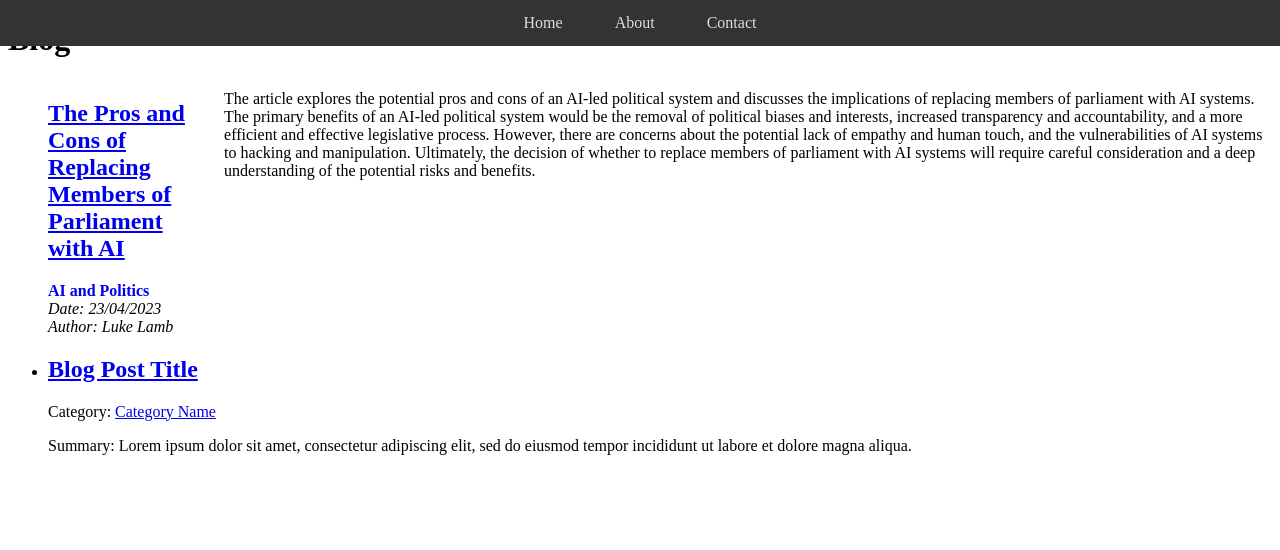
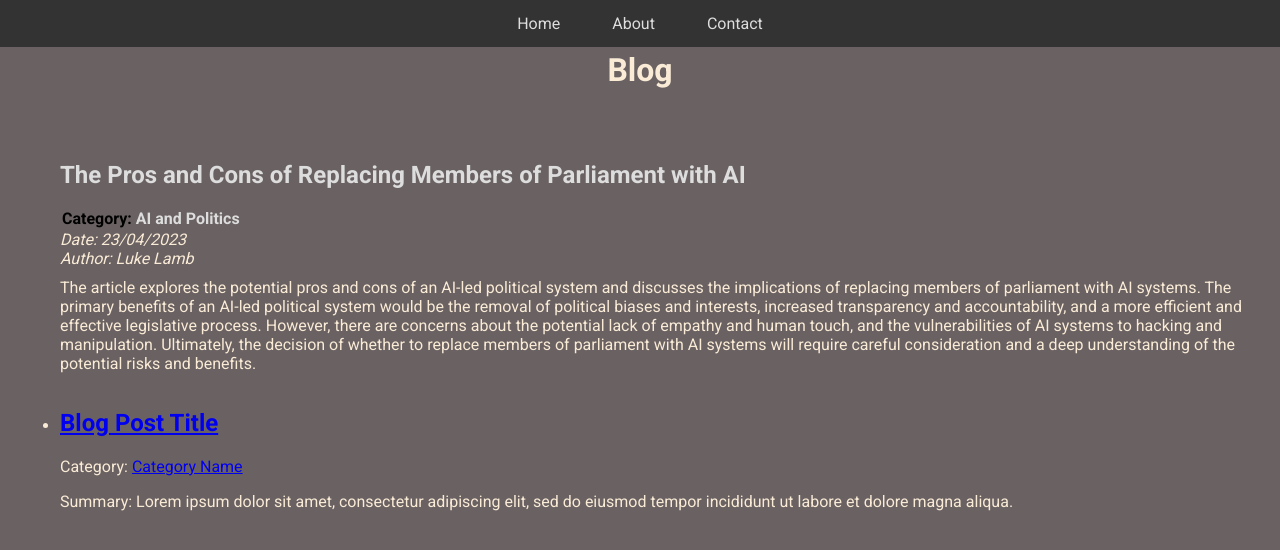
Before and after one commit to LukeLamb/mywebsite, a plain HTML site: page public/blog/main.html in a window 1280 px wide. Drawn offline with Linux system fonts and the light colour scheme.

Commit message:
moved all the css files to a new folder called styles and updated the links in the html files

```diff
--- a/public/blog/main.html
+++ b/public/blog/main.html
@@ -6,7 +6,7 @@
     <meta http-equiv="X-UA-Compatible" content="IE=edge">
     <meta name="viewport" content="width=device-width, initial-scale=1.0">
     <title>Blog Page</title>
-    <link rel="stylesheet" href="blog.css">
+    <link rel="stylesheet" href="/styles/blog.css">
     <link rel="icon" type="image/x-icon" href="/images/rd_logo.png">
 
 </head>
@@ -25,9 +25,9 @@
     <ul>
         <li class="blog-post">
             <div class="post-info">
-                <h2><a href="/blog/blog1/blog1.html">The Pros and Cons of Replacing Members of Parliament with AI</a>
+                <h2><a class="heading" href="/blog/blog1/blog1.html">The Pros and Cons of Replacing Members of Parliament with AI</a>
                 </h2>
-                <p class="category"><a href="#">AI and Politics</a></p>
+                <p class="category">Category: <a class="category-ref"href="#">AI and Politics</a></p>
                 <p class="date">Date: 23/04/2023</p>
                 <p class="author">Author: Luke Lamb</p>
             </div>
@@ -52,7 +52,6 @@
         </li>
         <!-- Add more blog posts here -->
     </ul>
-    <script src="blog.js"></script>
 </body>
 
 </html>
--- a/public/blog/blog.css
+++ b/public/styles/blog.css
@@ -1,5 +1,6 @@
 @import url('https://fonts.googleapis.com/css2?family=Roboto:wght@400;700&display=swap');
 
+/*Navigation*/
 nav {
   background-color: #333;
   position: fixed;
@@ -24,6 +25,7 @@ nav li {
 
 nav a {
   display: block;
+  font-family: 'Roboto', sans-serif;
   color: #ddd;
   text-align: center;
   padding: 14px 16px;
@@ -35,9 +37,34 @@ nav a:hover {
   color: #333;
 }
 
+/* Body */
+body {
+  font-family: 'Roboto', sans-serif;
+  color: antiquewhite;
+  margin: 0;
+  padding: 0 20px;
+  background-color: #6a6262;
+}
+
+h1 {
+  padding: 30px 20px;
+  text-align: center;
+}
+
+a{
+  border-radius: 5px;
+}
+
+.heading {
+  text-align: center;
+  margin: 0;
+  text-decoration: none;
+  color: #ddd;
+}
+
 .blog-post {
   display: flex;
-  flex-direction: row;
+  flex-direction: column;
   align-items: flex-start;
 }
 
@@ -50,8 +77,14 @@ nav a:hover {
 }
 
 .category {
+  color: #000;
   font-weight: bold;
-  margin: 0;
+  margin: 2px;
+}
+
+.category-ref {
+  text-decoration: none;
+  color: #ddd;
 }
 
 .category a {
@@ -69,3 +102,9 @@ nav a:hover {
   text-align: left;
   display: block;
 }
+
+.form {
+  display: flex;
+  flex-direction: column;
+  align-items: center;
+}
--- a/public/styles/style.css
+++ b/public/styles/style.css
@@ -1,5 +1,6 @@
 @import url('https://fonts.googleapis.com/css2?family=Roboto:wght@400;700&display=swap');
 
+/*Navigation*/
 nav {
   background-color: #333;
   position: fixed;
@@ -24,6 +25,7 @@ nav li {
 
 nav a {
   display: block;
+  font-family: 'Roboto', sans-serif;
   color: #ddd;
   text-align: center;
   padding: 14px 16px;
```
Also changed, not shown: public/blog/blog1/blog1.html (+24 -2 lines), public/contact/contact.html (+1 -1 lines), public/styles/contact.css (renamed from public/contact/contact.css).
